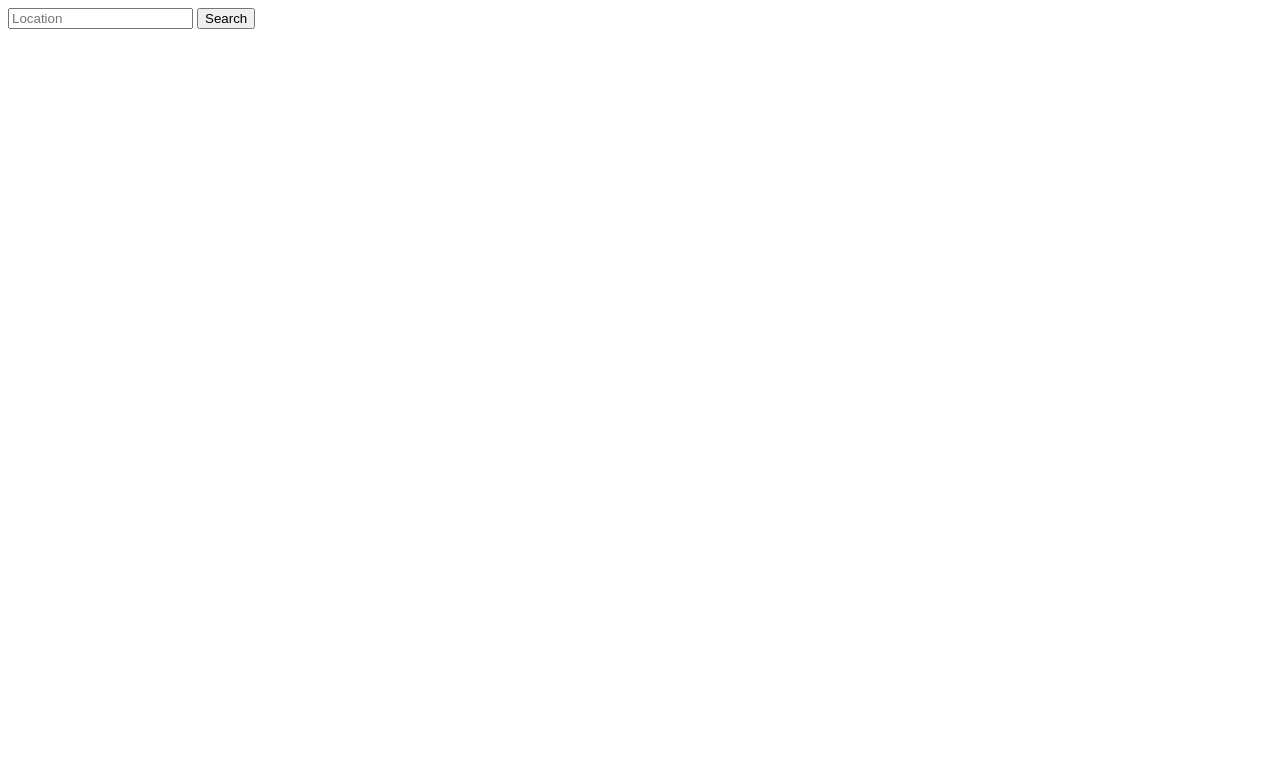
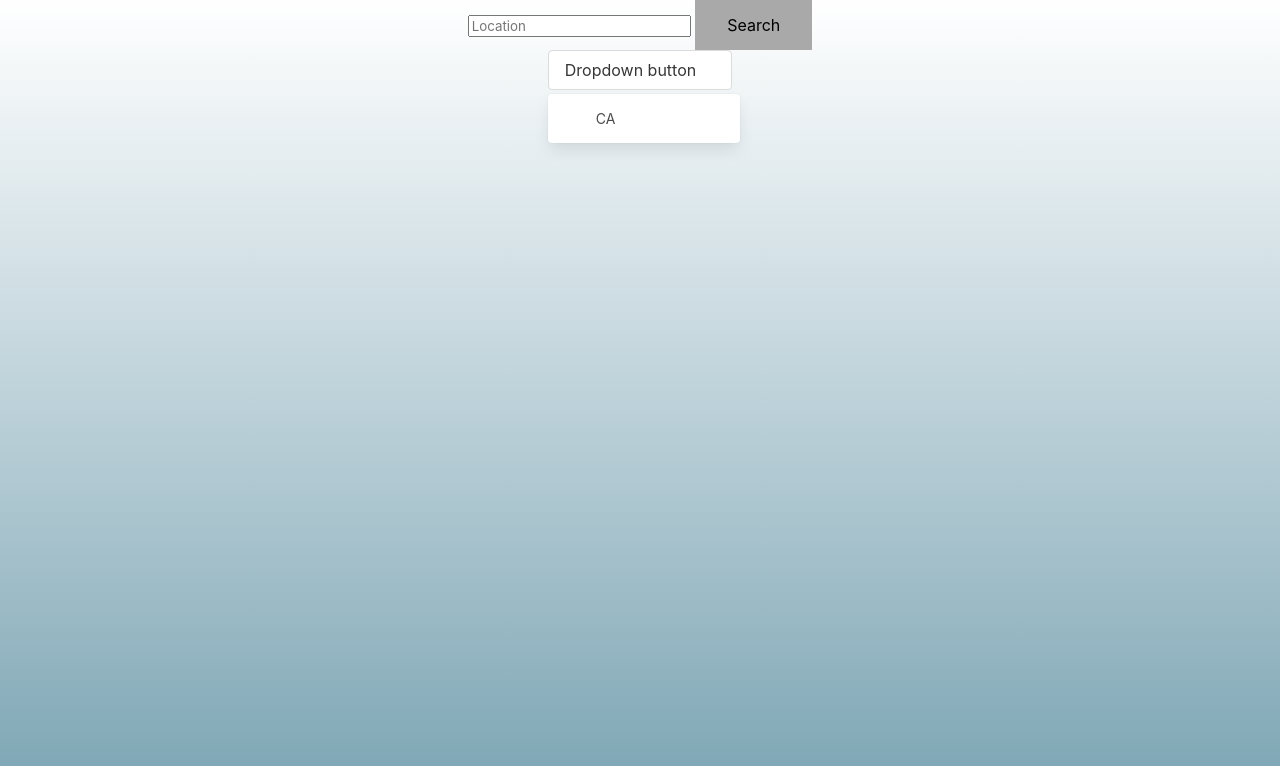
Before and after one commit to magoofy/project-1, a plain HTML site: page index.html in a window 1280 px wide. Drawn offline with nearby package versions, Linux system fonts and the light colour scheme.

Commit message:
added campground API to javascript, tested api works, and testing drop down button for potential search

```diff
--- a/assets/css/style.css
+++ b/assets/css/style.css
@@ -0,0 +1,26 @@
+{
+    Margin: 0;
+    padding: 0;
+    box-sizing: border-box;
+}
+
+body {
+    height: 100vh;
+    display: flex;
+    flex-direction: column;
+    align-items: center;
+    font-family: sans-serif;
+    background: linear-gradient(white, rgb(123, 164, 179));
+}
+
+.btn {
+    background-color: darkgray;
+    border: none;
+    color: black;
+    padding: 15px 32px;
+    text-align: center;
+    text-decoration: none;
+    display: inline-block;
+    font-size: 16px;
+  }
+)
--- a/assets/js/script.js
+++ b/assets/js/script.js
@@ -0,0 +1,10 @@
+var apiKey = "30mlRNDP6cNK1MQKzOrceLTL9kMGbMufdRofA5cZ"
+var stateCode = document.querySelector("#searchBar").value
+var stateCode = "CA"
+fetch(`https://developer.nps.gov/api/v1/campgrounds?stateCode=${stateCode}&limit=3&start=0&api_key=${apiKey}`)
+    .then(function(response) {
+        return response.json();
+    })
+    .then(function(data) {
+        console.log(data)
+    })
--- a/index.html
+++ b/index.html
@@ -5,6 +5,7 @@
     <meta http-equiv="X-UA-Compatible" content="IE=edge">
     <meta name="viewport" content="width=device-width, initial-scale=1.0">
     <link rel="stylesheet" href="./assets/css/style.css">
+    <link rel="stylesheet" href="https://cdn.jsdelivr.net/npm/bulma@0.9.3/css/bulma.min.css">
     <link href="https://cdn.jsdelivr.net/npm/bootstrap@5.1.3/dist/css/bootstrap.min.css"/>
     <title>Park Buddy</title>
 </head>
@@ -13,16 +14,33 @@
         <!--LOGO-->
 
         <div>
-            <input type="text" placeholder="Location"/>
-            <button type="submit">Search</button>
+            <input type="text" placeholder="Location" id="searchbar"/>
+            <button type="submit" class="btn">Search</button>
         </div>
 
     </header>
-
+    <div class="dropdown is-active">
+        <div class="dropdown-trigger">
+          <button class="button" aria-haspopup="true" aria-controls="dropdown-menu">
+            <span>Dropdown button</span>
+            <span class="icon is-small">
+              <i class="fas fa-angle-down" aria-hidden="true"></i>
+            </span>
+          </button>
+        </div>
+        <div class="dropdown-menu" id="dropdown-menu" role="menu">
+          <div class="dropdown-content">
+            <a href="#" class="dropdown-item">
+              CA
+            </a>
+          </div>
+        </div>
+      </div>
     <main>
 
     </main>
+    <link rel="stylesheet" href="https://cdn.jsdelivr.net/npm/bulma@0.9.3/css/bulma-rtl.min.css">
+    <script src="./assets/js/script.js"></script>
 
-    <script src="./assets/js/script.js"></script>
 </body>
 </html>
```
Also changed, not shown: 1 other file.
